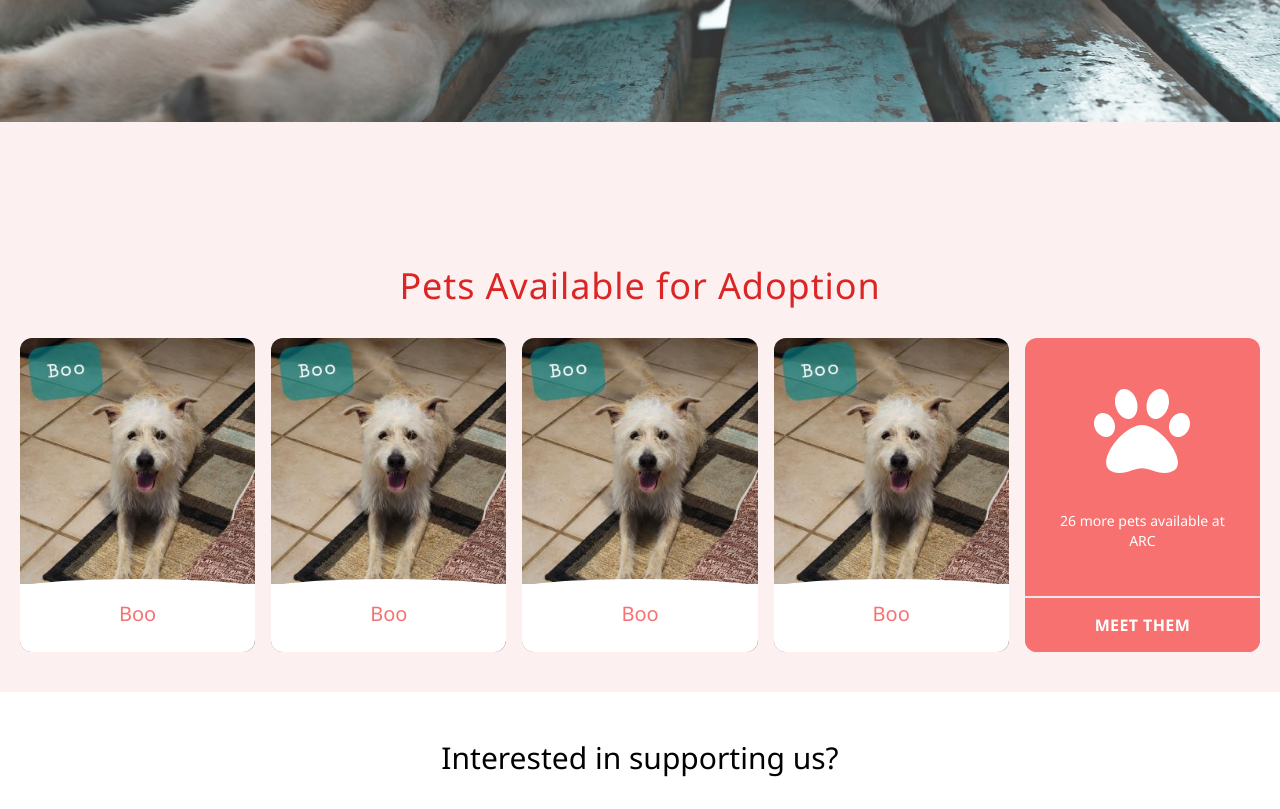
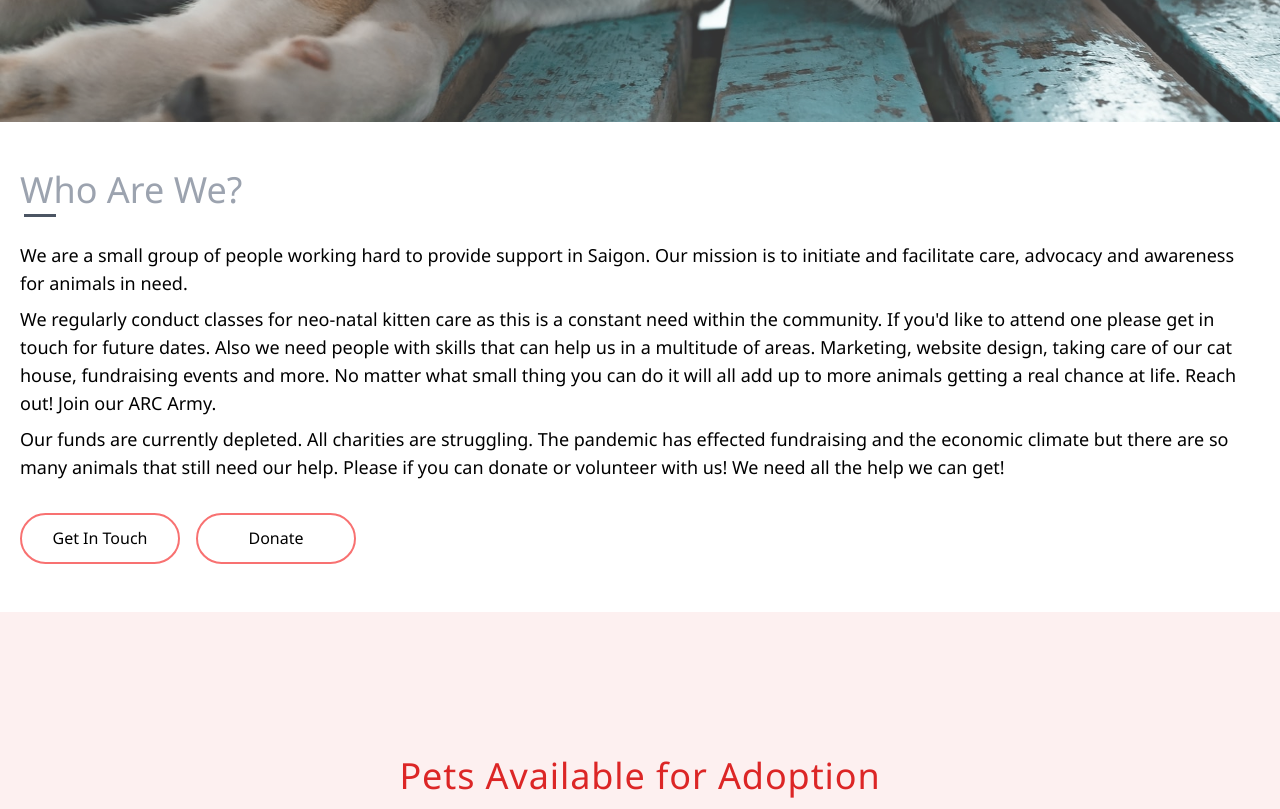
Before and after one commit to entee28/arc-v2, a React (Create React App) app: page / in a window 1280 px wide. Shown: the part 520-1329 px from the top of the page. Built offline with nearby package versions, Linux system fonts and the light colour scheme.

Commit message:
about section added to homepage

```diff
--- a/src/App.tsx
+++ b/src/App.tsx
@@ -1,4 +1,3 @@
-import React from 'react';
 import { BrowserRouter, Route, Routes } from 'react-router-dom';
 import './App.scss';
 import Footer from './components/Footer';
--- a/src/components/PetCard.tsx
+++ b/src/components/PetCard.tsx
@@ -1,5 +1,4 @@
-import React from 'react'
-import heart from '../assets/icons/heart-regular.svg'
+// import heart from '../assets/icons/heart-regular.svg'
 
 interface Props {
     name: string,
--- a/src/components/pages/Home.tsx
+++ b/src/components/pages/Home.tsx
@@ -1,11 +1,10 @@
-import React from 'react'
 import PetCard from '../PetCard'
 import pet from '../../assets/images/pet.jpg'
 import MorePetCard from '../MorePetCard'
 import useWindowDimensions from '../../utils/useWindowDimensions'
 
 const Home = () => {
-    const { width, height } = useWindowDimensions();
+    const { width } = useWindowDimensions();
 
     return (
         <div>
@@ -14,6 +13,28 @@ const Home = () => {
                     <h2 className='text-4xl md:text-5xl text-center text-white mb-6 tracking-wide'>Welcome to ARC Pet Rescue, HCMC</h2>
                     <p className='text-white text-xl text-center md:text-2xl mb-8'>We rescue cats and dogs in need. And we need your help!</p>
                     <button className='rounded-full transition-colors duration-200 bg-red-600 hover:bg-red-400 w-fit py-3 px-6 text-white'>Adopt One</button>
+                </div>
+            </div>
+
+            <div className="about w-full h-auto px-5 py-12">
+                <div className="about-container max-w-screen-xl mx-auto">
+                    <h2 className='text-4xl text-gray-400'>Who Are We?</h2>
+                    <div className='w-8 h-[3px] bg-gray-600 mt-1 mb-6 ml-1'></div>
+                    <p className='text-lg'>We are a small group of people working hard to provide support in Saigon.
+                        Our mission is to initiate and facilitate care, advocacy and awareness for animals in need.
+                    </p>
+                    <p className='text-lg mt-2'>
+                        We regularly conduct classes for neo-natal kitten care as this is a constant need within the community. If you'd like to attend one please get in touch for future dates.
+                        Also we need people with skills that can help us in a multitude of areas. Marketing, website design, taking care of our cat house, fundraising events and more. No matter what small thing you can do it will all add up to more animals getting a real chance at life. Reach out! Join our ARC Army.
+                    </p>
+                    <p className='text-lg mt-2 hidden sm:block'>
+                        Our funds are currently depleted. All charities are struggling. The pandemic has effected fundraising and the economic climate but there are so many animals that still need our help.
+                        Please if you can donate or volunteer with us! We need all the help we can get!
+                    </p>
+                    <div className="btn-group flex gap-4 mt-8">
+                        <button className='rounded-full transition-colors duration-300 border-red-400 border-2 text-black hover:text-white ease-in-out hover:bg-red-400 w-40 py-3 px-6'>Get In Touch</button>
+                        <button className='rounded-full transition-colors duration-300 border-red-400 border-2 text-black hover:text-white ease-in-out hover:bg-red-400 w-40 py-3 px-6'>Donate</button>
+                    </div>
                 </div>
             </div>
 
```
